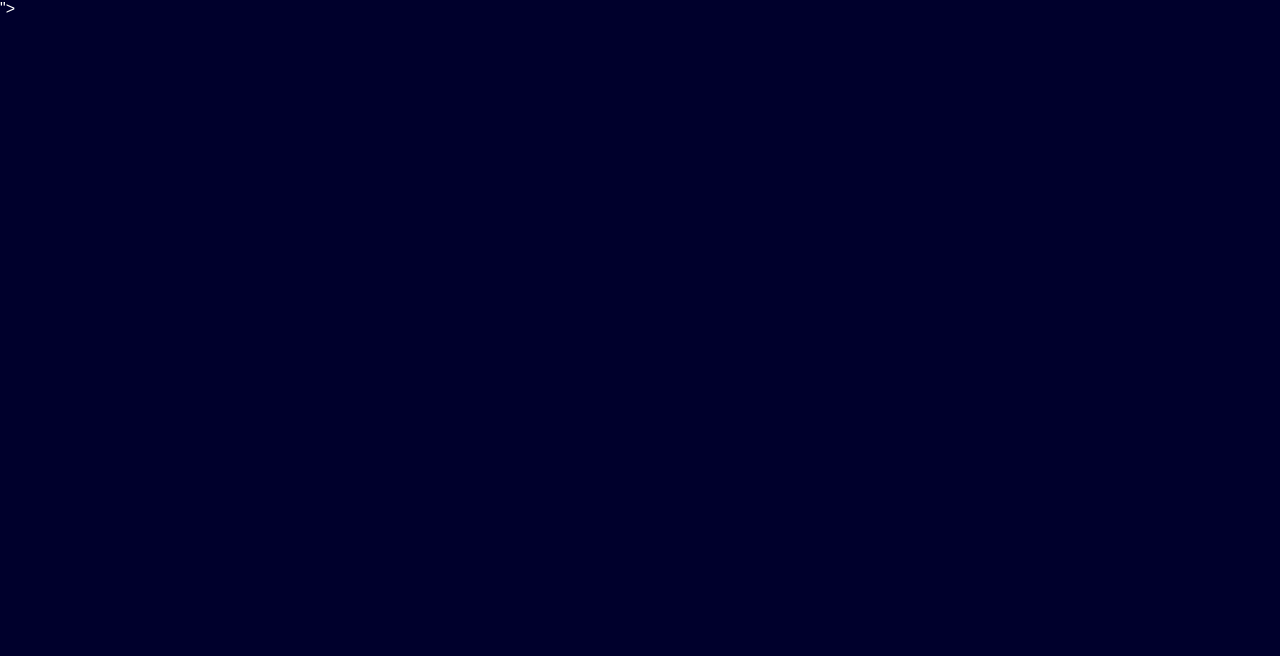
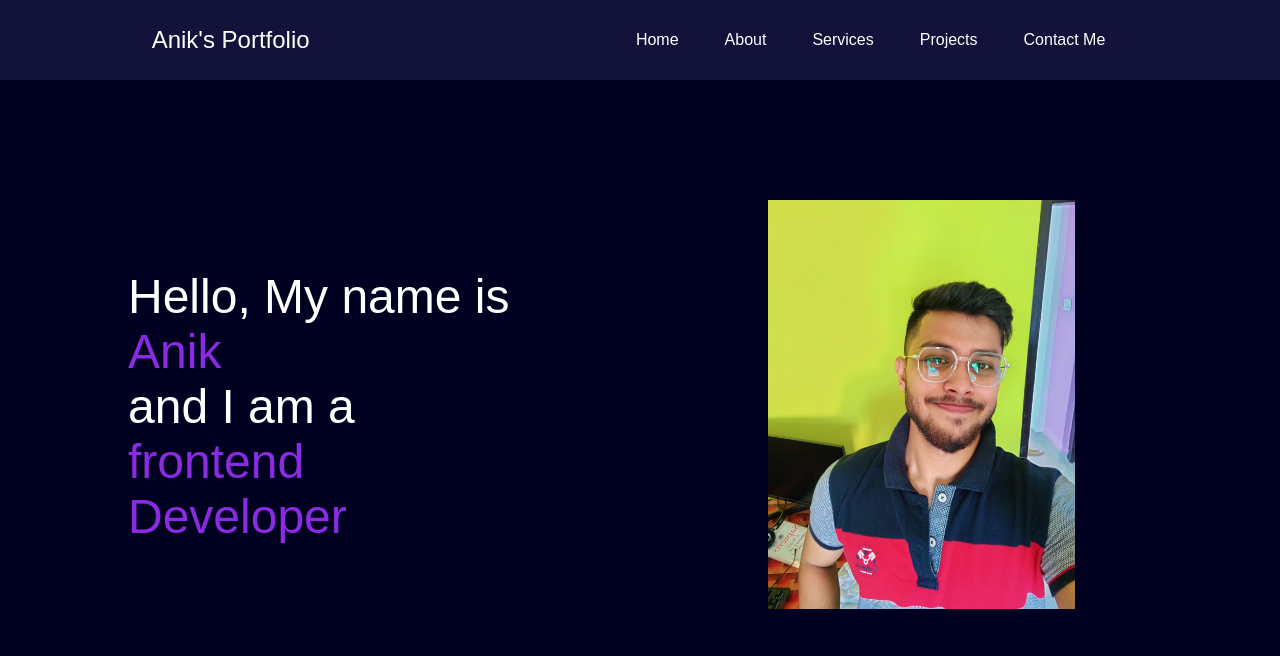
Before and after one commit to aniksaha12/portfolio-website, a plain HTML site: page index.html in a window 1280 px wide. Drawn offline with Linux system fonts and the light colour scheme.

Commit message:
add picture and section css

```diff
--- a/index.html
+++ b/index.html
@@ -7,25 +7,88 @@
     <title>Anik - Developer Portfolio</title>
     <link rel="preconnect" href="https://fonts.googleapis.com">
     <link rel="preconnect" href="https://fonts.gstatic.com" crossorigin>
-    <link href="https://fonts.googleapis.com/css2?family=Roboto:ital,wght@0,100;0,400;0,700;1,400&display=swap" rel="stylesheet">">
+    <link href="https://fonts.googleapis.com/css2?family=Roboto:ital,wght@0,100;0,400;0,700;1,400&display=swap" rel="stylesheet">
     <style>
       * {
         margin: 0;
         padding: 0;
       }
       body {
-        background-color: rgb(0, 0, 44);
+        background-color: rgb(0, 0, 33);
         color: white;
         font-family: 'Poppins', sans-serif;
+      }
+      nav {
+        display: flex;
+        justify-content: space-around;
+        align-items: center;
+        height: 80px;
+        background-color: rgb(18, 18, 59);
+      }
+      nav ul {
+        display: flex;
+        justify-content: center;
+      }
+      nav ul li {
+        list-style: none;
+        margin: 0 23px;
+      }
+      .left {
+        font-size: 1.5rem;
+      }
+      .firstSection{
+        display: flex;
+        justify-content: space-around;
+        margin: 80px 0;
+        align-items: center;
+      }
+      .firstSection > div{
+        width: 30%;
+      }
+      .leftSection{
+        /* background-color: red; */
+        font-size: 3rem;
+
+
+      }
+      .rightSection img{
+        width: 80%;
+        margin: 40px 0;
+        height: auto;
+        /* border-radius: 50%; */
+      }
+      .purple {
+        color: blueviolet;
       }
     </style>
   </head>
   <body>
     <header>
       <nav>
-        <div class="left"></div>
-        <div class="right"></div>
+        <div class="left">Anik's Portfolio</div>
+        <div class="right">
+            <ul>
+                <li>Home</li>
+                <li>About</li>
+                <li>Services</li>
+                <li>Projects</li>
+                <li>Contact Me</li>
+            </ul>
+        </div>
       </nav>
     </header>
+    <main>
+        <section class="firstSection">
+            <div class="leftSection">
+                Hello, My name is <span class="purple">Anik</span>
+                <div>and I am a
+                    <span class="purple">frontend Developer</span>
+                </div>
+            </div>
+            <div class="rightSection">
+               <img src="/assests/1.png.png" alt="">
+            </div>
+        </section>
+    </main>
   </body>
 </html>
```
Also changed, not shown: assests/1.png.png (added).
